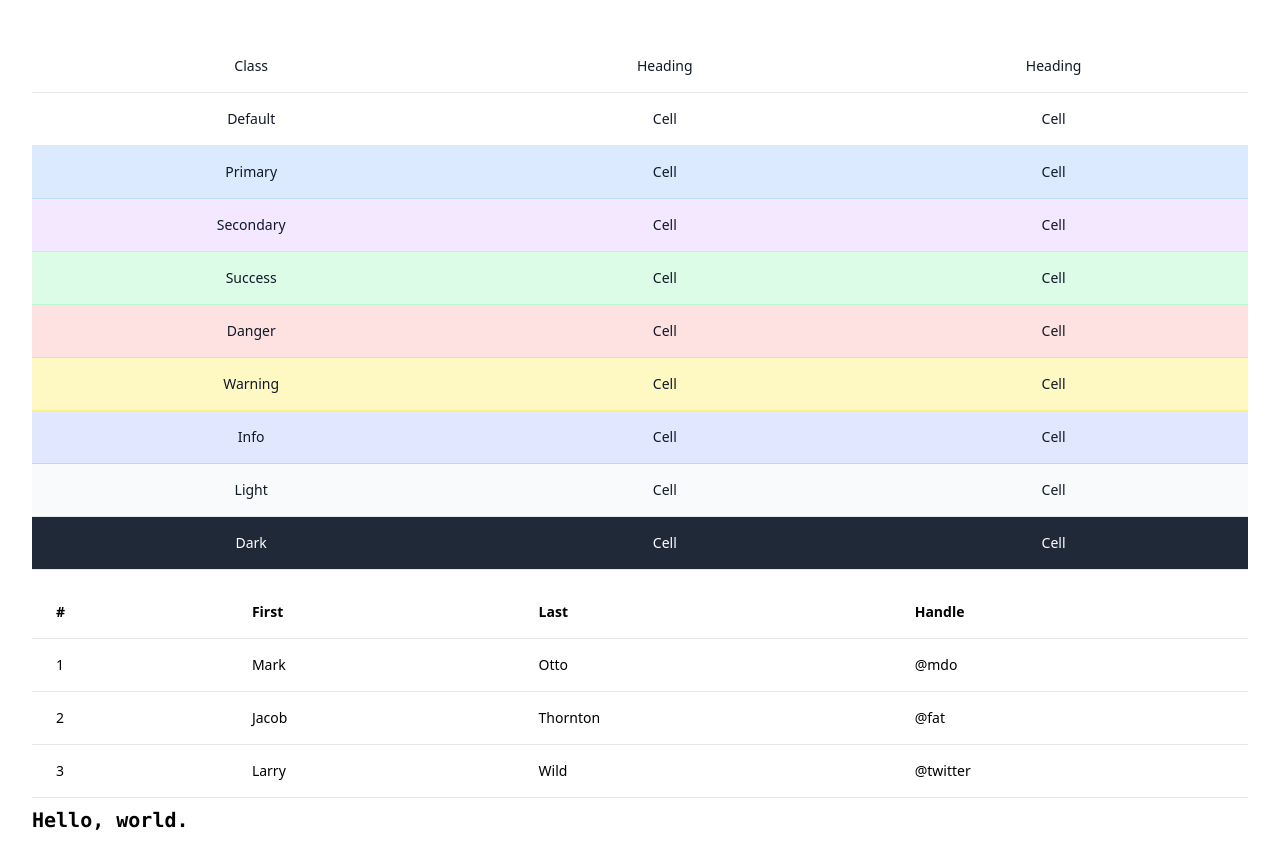
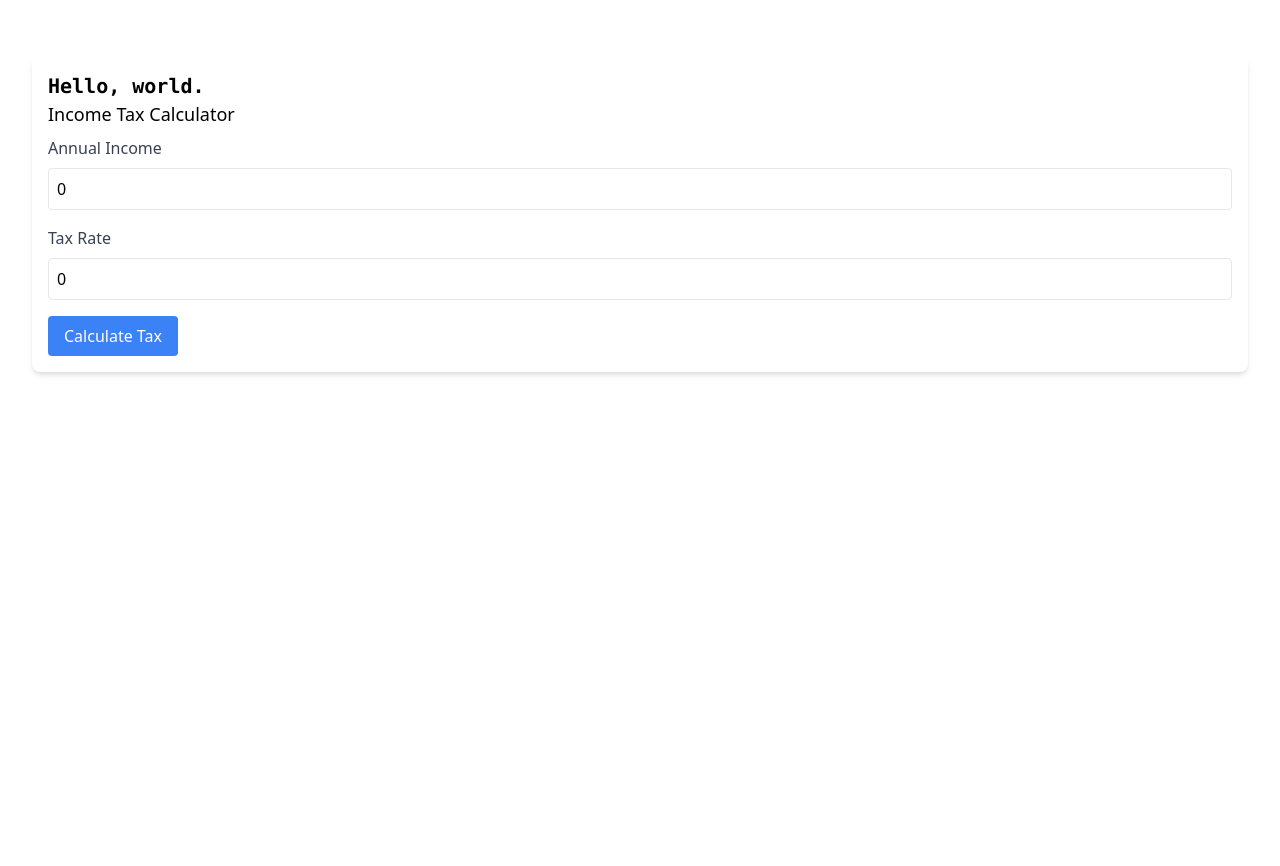
Before and after one commit to Sh3lby007/towkay-tax, a Vue app: page / in a window 1280 px wide. After the commit the page ends 800 px from the top, so only its background shows below. Built offline with nearby package versions, Linux system fonts and the light colour scheme.

Commit message:
Preliminary calculator done.

```diff
--- a/src/components/IncomeTable.vue
+++ b/src/components/IncomeTable.vue
@@ -1,236 +1,94 @@
 <template>
-    <div class="flex flex-col">
-        <div class="overflow-x-auto sm:-mx-6 lg:-mx-8">
-            <div class="py-2 inline-block min-w-full sm:px-6 lg:px-8">
-                <div class="overflow-hidden">
-                    <table class="min-w-full text-center">
-                        <thead class="border-b">
-                            <tr>
-                                <th scope="col" class="text-sm font-medium text-gray-900 px-6 py-4">
-                                    Class
-                                </th>
-                                <th scope="col" class="text-sm font-medium text-gray-900 px-6 py-4">
-                                    Heading
-                                </th>
-                                <th scope="col" class="text-sm font-medium text-gray-900 px-6 py-4">
-                                    Heading
-                                </th>
-                            </tr>
-                        </thead>
-                        <tbody>
-                            <tr class="border-b">
-                                <td
-                                    class="text-sm text-gray-900 font-medium px-6 py-4 whitespace-nowrap"
-                                >
-                                    Default
-                                </td>
-                                <td
-                                    class="text-sm text-gray-900 font-light px-6 py-4 whitespace-nowrap"
-                                >
-                                    Cell
-                                </td>
-                                <td
-                                    class="text-sm text-gray-900 font-light px-6 py-4 whitespace-nowrap"
-                                >
-                                    Cell
-                                </td>
-                            </tr>
-                            <tr class="border-b bg-blue-100 border-blue-200">
-                                <td
-                                    class="text-sm text-gray-900 font-medium px-6 py-4 whitespace-nowrap"
-                                >
-                                    Primary
-                                </td>
-                                <td
-                                    class="text-sm text-gray-900 font-light px-6 py-4 whitespace-nowrap"
-                                >
-                                    Cell
-                                </td>
-                                <td
-                                    class="text-sm text-gray-900 font-light px-6 py-4 whitespace-nowrap"
-                                >
-                                    Cell
-                                </td>
-                            </tr>
-                            <tr class="border-b bg-purple-100 border-purple-200">
-                                <td
-                                    class="text-sm text-gray-900 font-medium px-6 py-4 whitespace-nowrap"
-                                >
-                                    Secondary
-                                </td>
-                                <td
-                                    class="text-sm text-gray-900 font-light px-6 py-4 whitespace-nowrap"
-                                >
-                                    Cell
-                                </td>
-                                <td
-                                    class="text-sm text-gray-900 font-light px-6 py-4 whitespace-nowrap"
-                                >
-                                    Cell
-                                </td>
-                            </tr>
-                            <tr class="border-b bg-green-100 border-green-200">
-                                <td
-                                    class="text-sm text-gray-900 font-medium px-6 py-4 whitespace-nowrap"
-                                >
-                                    Success
-                                </td>
-                                <td
-                                    class="text-sm text-gray-900 font-light px-6 py-4 whitespace-nowrap"
-                                >
-                                    Cell
-                                </td>
-                                <td
-                                    class="text-sm text-gray-900 font-light px-6 py-4 whitespace-nowrap"
-                                >
-                                    Cell
-                                </td>
-                            </tr>
-                            <tr class="border-b bg-red-100 border-red-200">
-                                <td
-                                    class="text-sm text-gray-900 font-medium px-6 py-4 whitespace-nowrap"
-                                >
-                                    Danger
-                                </td>
-                                <td
-                                    class="text-sm text-gray-900 font-light px-6 py-4 whitespace-nowrap"
-                                >
-                                    Cell
-                                </td>
-                                <td
-                                    class="text-sm text-gray-900 font-light px-6 py-4 whitespace-nowrap"
-                                >
-                                    Cell
-                                </td>
-                            </tr>
-                            <tr class="border-b bg-yellow-100 border-yellow-200">
-                                <td
-                                    class="text-sm text-gray-900 font-medium px-6 py-4 whitespace-nowrap"
-                                >
-                                    Warning
-                                </td>
-                                <td
-                                    class="text-sm text-gray-900 font-light px-6 py-4 whitespace-nowrap"
-                                >
-                                    Cell
-                                </td>
-                                <td
-                                    class="text-sm text-gray-900 font-light px-6 py-4 whitespace-nowrap"
-                                >
-                                    Cell
-                                </td>
-                            </tr>
-                            <tr class="border-b bg-indigo-100 border-indigo-200">
-                                <td
-                                    class="text-sm text-gray-900 font-medium px-6 py-4 whitespace-nowrap"
-                                >
-                                    Info
-                                </td>
-                                <td
-                                    class="text-sm text-gray-900 font-light px-6 py-4 whitespace-nowrap"
-                                >
-                                    Cell
-                                </td>
-                                <td
-                                    class="text-sm text-gray-900 font-light px-6 py-4 whitespace-nowrap"
-                                >
-                                    Cell
-                                </td>
-                            </tr>
-                            <tr class="border-b bg-gray-50 border-gray-200">
-                                <td
-                                    class="text-sm text-gray-900 font-medium px-6 py-4 whitespace-nowrap"
-                                >
-                                    Light
-                                </td>
-                                <td
-                                    class="text-sm text-gray-900 font-light px-6 py-4 whitespace-nowrap"
-                                >
-                                    Cell
-                                </td>
-                                <td
-                                    class="text-sm text-gray-900 font-light px-6 py-4 whitespace-nowrap"
-                                >
-                                    Cell
-                                </td>
-                            </tr>
-                            <tr class="border-b bg-gray-800 boder-gray-900">
-                                <td
-                                    class="text-sm text-white font-medium px-6 py-4 whitespace-nowrap"
-                                >
-                                    Dark
-                                </td>
-                                <td
-                                    class="text-sm text-white font-light px-6 py-4 whitespace-nowrap"
-                                >
-                                    Cell
-                                </td>
-                                <td
-                                    class="text-sm text-white font-light px-6 py-4 whitespace-nowrap"
-                                >
-                                    Cell
-                                </td>
-                            </tr>
-                        </tbody>
-                    </table>
-                </div>
+    <div class="max-m-wd mx-auto p-4 mt-6 rounded-lg shadow-md border-lime-950">
+        <h1
+            ref="typingText"
+            class="overflow-hidden whitespace-nowrap font-mono text-xl font-bold animate-typing border-r-4"
+        >
+            Hello, world.
+        </h1>
+        <h2 class="text-lg font-medium mb-2">Income Tax Calculator</h2>
+
+        <div class="mb-4">
+            <label class="block text-gray-700 font-medium mb-2"> Annual Income </label>
+
+            <input v-model="income" type="number" class="border p-2 w-full rounded" />
+        </div>
+
+        <div class="mb-4">
+            <label class="block text-gray-700 font-medium mb-2"> Tax Rate </label>
+
+            <input v-model="taxRate" type="number" class="border p-2 w-full rounded" />
+        </div>
+
+        <button class="bg-blue-500 text-white py-2 px-4 rounded" @click="calculateTax">
+            Calculate Tax
+        </button>
+
+        <div v-if="isCalculated" class="mt-4">
+            <div class="text-lg font-medium mb-2">Tax Amount</div>
+
+            <div class="text-xl font-bold">
+                {{ taxAmount.toFixed(2) }}
             </div>
         </div>
     </div>
-    <div class="flex flex-col">
-        <div class="overflow-x-auto sm:-mx-6 lg:-mx-8">
-            <div class="inline-block min-w-full py-2 sm:px-6 lg:px-8">
-                <div class="overflow-hidden">
-                    <table class="min-w-full text-left text-sm font-light">
-                        <thead class="border-b font-medium dark:border-neutral-500">
-                            <tr>
-                                <th scope="col" class="px-6 py-4">#</th>
-                                <th scope="col" class="px-6 py-4">First</th>
-                                <th scope="col" class="px-6 py-4">Last</th>
-                                <th scope="col" class="px-6 py-4">Handle</th>
-                            </tr>
-                        </thead>
-                        <tbody>
-                            <tr class="border-b dark:border-neutral-500">
-                                <td class="whitespace-nowrap px-6 py-4 font-medium">1</td>
-                                <td class="whitespace-nowrap px-6 py-4">Mark</td>
-                                <td class="whitespace-nowrap px-6 py-4">Otto</td>
-                                <td class="whitespace-nowrap px-6 py-4">@mdo</td>
-                            </tr>
-                            <tr class="border-b dark:border-neutral-500">
-                                <td class="whitespace-nowrap px-6 py-4 font-medium">2</td>
-                                <td class="whitespace-nowrap px-6 py-4">Jacob</td>
-                                <td class="whitespace-nowrap px-6 py-4">Thornton</td>
-                                <td class="whitespace-nowrap px-6 py-4">@fat</td>
-                            </tr>
-                            <tr class="border-b dark:border-neutral-500">
-                                <td class="whitespace-nowrap px-6 py-4 font-medium">3</td>
-                                <td class="whitespace-nowrap px-6 py-4">Larry</td>
-                                <td class="whitespace-nowrap px-6 py-4">Wild</td>
-                                <td class="whitespace-nowrap px-6 py-4">@twitter</td>
-                            </tr>
-                        </tbody>
-                    </table>
-                </div>
-            </div>
-        </div>
-    </div>
-    <h1
-        ref="typingText"
-        class="overflow-hidden whitespace-nowrap font-mono text-xl font-bold animate-typing border-r-4"
-    >
-        Hello, world.
-    </h1>
 </template>
 
 <script setup lang="ts">
-import { ref, onMounted } from 'vue'
+import { ref, computed, onMounted, watch } from 'vue'
+
+const taxBrackets = [
+    { upTo: 20000, rate: 0 },
+    { upTo: 30000, rate: 0.02 },
+    { upTo: 40000, rate: 0.035 },
+    { upTo: 80000, rate: 0.07 },
+    { upTo: 120000, rate: 0.115 },
+    { upTo: 160000, rate: 0.15 },
+    { upTo: 200000, rate: 0.18 },
+    { upTo: 240000, rate: 0.19 },
+    { upTo: 280000, rate: 0.195 },
+    { upTo: 320000, rate: 0.2 },
+    { upTo: 500000, rate: 0.22 },
+    { upTo: 1000000, rate: 0.23 },
+    { upTo: Infinity, rate: 0.24 }
+]
 
 const typingText = ref<HTMLInputElement | null>(null)
+const isCalculated = ref(false)
+const income = ref(0)
+const taxRate = ref(0)
 
-// onMounted(() => {
-//     typingText.value?.focus()
-// })
+const taxAmount = computed(() => {
+    let taxPayable = 0
+    let prevBracketUpper = 0
+
+    for (const bracket of taxBrackets) {
+        const taxableInBracket = Math.min(
+            income.value - prevBracketUpper,
+            bracket.upTo - prevBracketUpper
+        )
+
+        taxPayable += taxableInBracket * bracket.rate
+
+        prevBracketUpper = bracket.upTo
+
+        if (income.value <= bracket.upTo) {
+            break
+        }
+    }
+
+    return taxPayable
+})
+
+watch(income, () => {
+    isCalculated.value = false
+})
+
+function calculateTax() {
+    taxAmount.value
+    isCalculated.value = true
+}
+
 onMounted(() => {
     typingText.value?.addEventListener('animationend', () => {
         typingText.value?.classList.remove('border-r-4', 'border-r-black')
```
